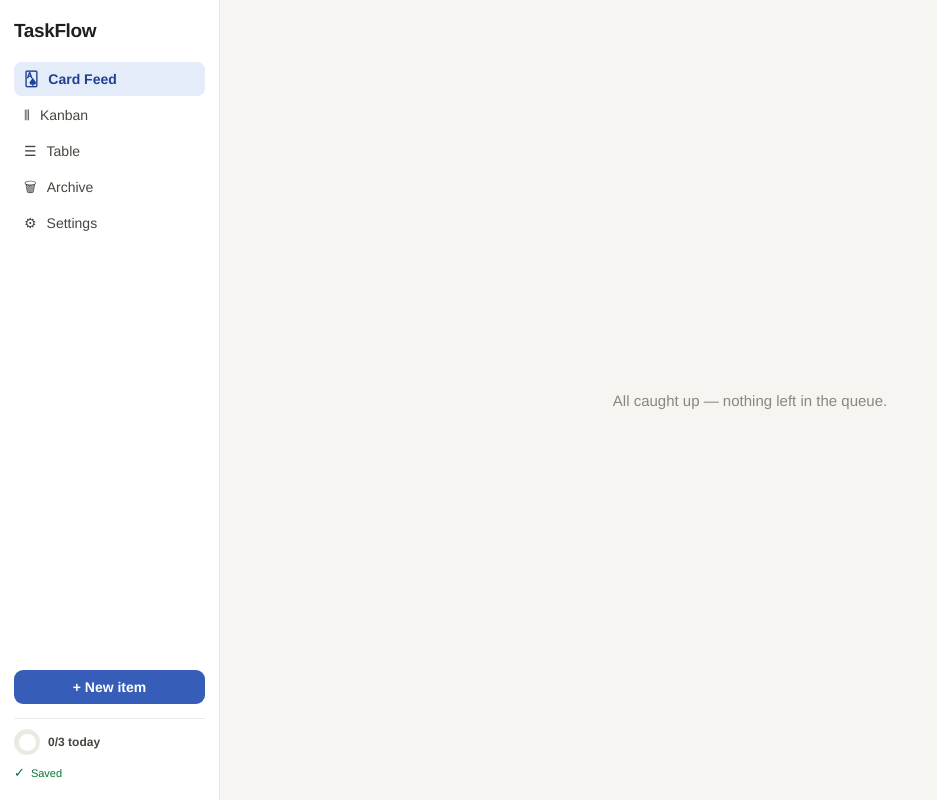
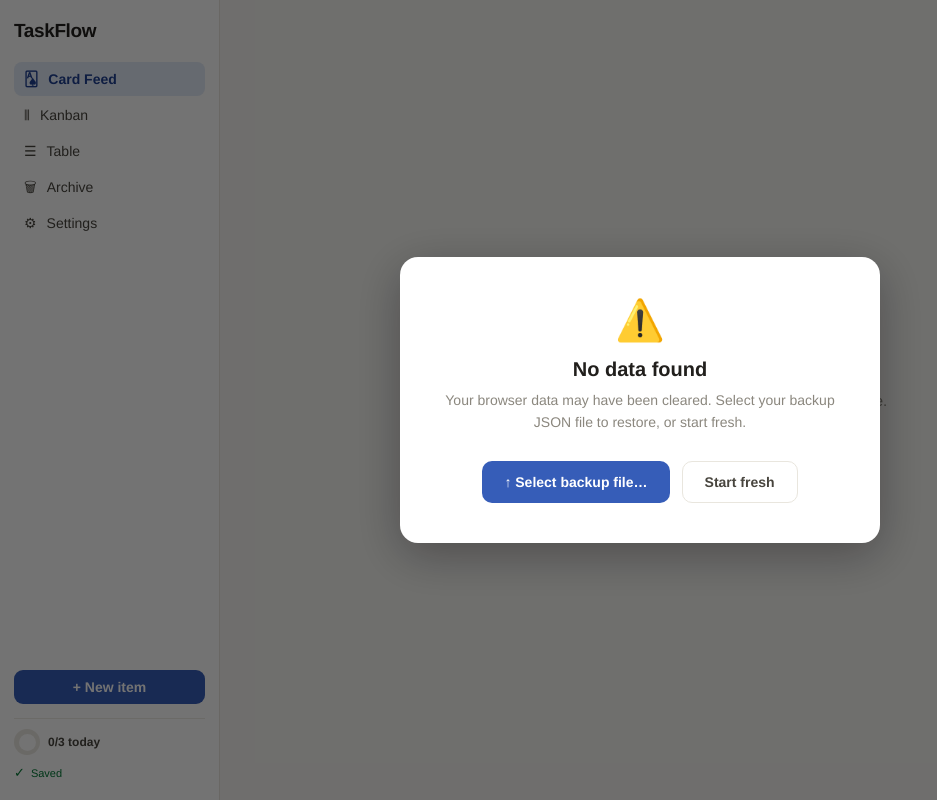
Before and after one commit to ophir472/TaskFlow, a React (Vite) app: page /#feed in a window 1280 px wide. Shown: the whole page, without its empty margins (0-937 px from the left). Built offline with nearby package versions, Linux system fonts and the light colour scheme.

Commit message:
Startup restore prompt: auto-detects backup file or manual picker when data is gone

```diff
--- a/src/App.tsx
+++ b/src/App.tsx
@@ -12,7 +12,7 @@ import { Archive } from './components/Archive/Archive';
 import { Settings } from './components/Settings/Settings';
 import { CreateModal } from './components/CreateModal/CreateModal';
 import { Toast } from './components/Toast/Toast';
-import { getStoredHandle, storeHandle, clearStoredHandle, ensureWritePermission, writeBackup, getExportData, supportsAutoBackup } from './backup';
+import { getStoredHandle, storeHandle, clearStoredHandle, ensureWritePermission, writeBackup, getExportData, supportsAutoBackup, readBackupFile, restoreFromData } from './backup';
 import { Confetti } from './components/Confetti';
 
 export type SyncState = 'idle' | 'syncing' | 'saved';
@@ -28,6 +28,56 @@ export default function App() {
   const promotionsToday = useStore(s => s.promotionsToday);
   const setTriggerTagForId = useStore(s => s.setTriggerTagForId);
   const checkDailyReset = useStore(s => s.checkDailyReset);
+
+  const items = useStore(s => s.items);
+
+  // ── Startup restore ──────────────────────────────────────────────
+  // Detect data loss (empty store) and offer to restore from backup file.
+  type RestoreState = 'idle' | 'checking' | 'found' | 'manual' | 'dismissed';
+  const [restoreState, setRestoreState] = useState<RestoreState>('idle');
+  const [foundBackupHandle, setFoundBackupHandle] = useState<FileSystemFileHandle | null>(null);
+  const [foundBackupData, setFoundBackupData] = useState<Record<string, unknown> | null>(null);
+  const restoreFileRef = useRef<HTMLInputElement>(null);
+
+  useEffect(() => {
+    // Only trigger when the store is genuinely empty on first load
+    const initialEmpty = items.length === 0;
+    if (!initialEmpty) return;
+    setRestoreState('checking');
+    getStoredHandle().then(async handle => {
+      if (!handle) { setRestoreState('manual'); return; }
+      try {
+        const data = await readBackupFile(handle);
+        const count = (data?.state as any)?.items?.length ?? 0;
+        if (count === 0) { setRestoreState('manual'); return; }
+        setFoundBackupHandle(handle);
+        setFoundBackupData(data);
+        setRestoreState('found');
+      } catch {
+        setRestoreState('manual');
+      }
+    });
+  }, []); // eslint-disable-line react-hooks/exhaustive-deps
+
+  function handleAutoRestore() {
+    if (foundBackupData) restoreFromData(foundBackupData);
+  }
+
+  function handleManualRestore(e: React.ChangeEvent<HTMLInputElement>) {
+    const file = e.target.files?.[0];
+    if (!file) return;
+    const reader = new FileReader();
+    reader.onload = () => {
+      try {
+        const data = JSON.parse(reader.result as string) as Record<string, unknown>;
+        restoreFromData(data);
+      } catch { alert('Invalid backup file.'); }
+    };
+    reader.readAsText(file);
+    e.target.value = '';
+  }
+
+  const showRestore = restoreState === 'found' || restoreState === 'manual';
 
   const [createOpen, setCreateOpen] = useState(false);
   const [toast, setToast] = useState<string | null>(null);
@@ -212,6 +262,41 @@ export default function App() {
       )}
       <Toast text={toast} />
       {showConfetti && <Confetti onDone={() => setShowConfetti(false)} />}
+
+      {/* Startup restore prompt — shown when all data is gone */}
+      {showRestore && (
+        <div style={{ position: 'fixed', inset: 0, background: 'rgba(0,0,0,0.55)', zIndex: 80, display: 'flex', alignItems: 'center', justifyContent: 'center' }}>
+          <div style={{ width: 480, background: 'var(--t-surf)', borderRadius: 18, padding: '40px 36px', boxShadow: '0 12px 48px rgba(0,0,0,0.3)', textAlign: 'center' }}>
+            <div style={{ fontSize: 40, marginBottom: 14 }}>⚠️</div>
+            <div style={{ fontSize: 20, fontWeight: 700, color: 'var(--t-txt)', marginBottom: 8 }}>No data found</div>
+            <div style={{ fontSize: 14, color: 'var(--t-muted)', marginBottom: 28, lineHeight: 1.6 }}>
+              {restoreState === 'found'
+                ? `Found your backup file "${foundBackupHandle?.name}". Restore your data now or start fresh.`
+                : 'Your browser data may have been cleared. Select your backup JSON file to restore, or start fresh.'}
+            </div>
+            <div style={{ display: 'flex', gap: 12, justifyContent: 'center', flexWrap: 'wrap' }}>
+              {restoreState === 'found' ? (
+                <button onClick={handleAutoRestore}
+                  style={{ border: 'none', background: 'var(--t-acc)', color: 'white', fontSize: 14, fontWeight: 600, padding: '12px 22px', borderRadius: 10, cursor: 'pointer' }}>
+                  ↑ Restore from "{foundBackupHandle?.name}"
+                </button>
+              ) : (
+                <>
+                  <button onClick={() => restoreFileRef.current?.click()}
+                    style={{ border: 'none', background: 'var(--t-acc)', color: 'white', fontSize: 14, fontWeight: 600, padding: '12px 22px', borderRadius: 10, cursor: 'pointer' }}>
+                    ↑ Select backup file…
+                  </button>
+                  <input ref={restoreFileRef} type="file" accept=".json" style={{ display: 'none' }} onChange={handleManualRestore} />
+                </>
+              )}
+              <button onClick={() => setRestoreState('dismissed')}
+                style={{ border: '1px solid var(--t-brd)', background: 'var(--t-surf)', color: 'var(--t-txt2)', fontSize: 14, fontWeight: 600, padding: '12px 22px', borderRadius: 10, cursor: 'pointer' }}>
+                Start fresh
+              </button>
+            </div>
+          </div>
+        </div>
+      )}
     </div>
   );
 }
--- a/src/backup.ts
+++ b/src/backup.ts
@@ -94,6 +94,12 @@ export function supportsAutoBackup(): boolean {
   return typeof window !== 'undefined' && 'showSaveFilePicker' in window;
 }
 
+export async function readBackupFile(handle: FileSystemFileHandle): Promise<Record<string, unknown>> {
+  const file = await handle.getFile();
+  const text = await file.text();
+  return JSON.parse(text) as Record<string, unknown>;
+}
+
 export async function triggerExcelDownload(): Promise<void> {
   const XLSX = await import('xlsx');
   const raw = localStorage.getItem('taskflow-store') ?? '{}';
```
